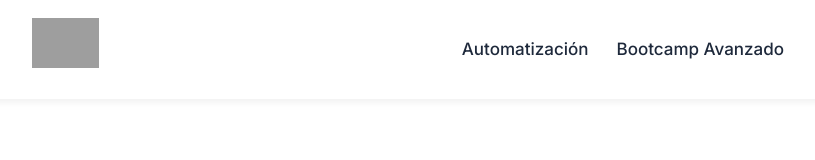
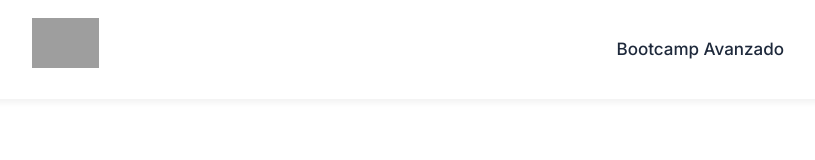
Before and after one commit to NelsonPortugalR/automatizacion, a plain HTML site: page index.html in a window 1280 px wide. Shown: the top 160 px of the page, without its empty margins (232-1047 px from the left). Drawn offline with Linux system fonts and the light colour scheme; grey boxes are pictures that could not be loaded.

Commit message:
Update index.html

```diff
--- a/index.html
+++ b/index.html
@@ -379,7 +379,6 @@
                     <img src="http://nelsonportugal.com/wp-content/uploads/2016/06/logo.png" alt="Nelson Portugal" height="50">
                 </a>
                 <div class="nav-links">
-                    <a href="#">Automatización</a>
                     <a href="https://nelsonportugalr.github.io/" target="_blank">Bootcamp Avanzado</a>
                 </div>
                 <button class="mobile-menu-toggle">
```
